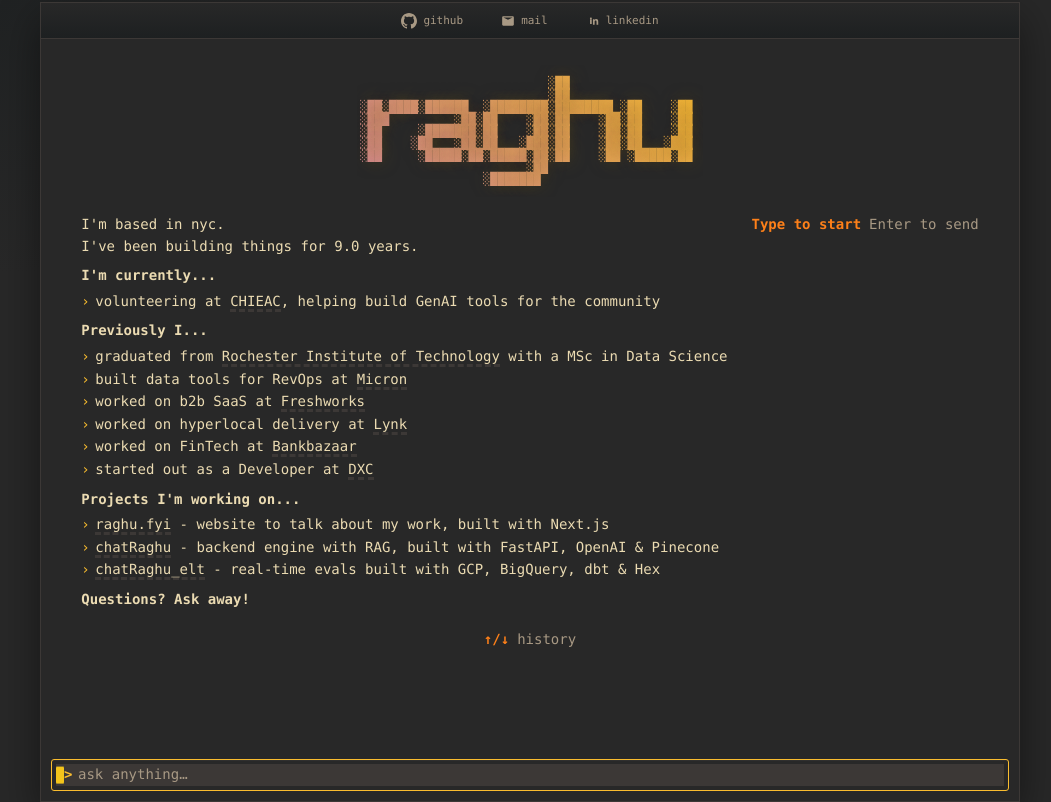
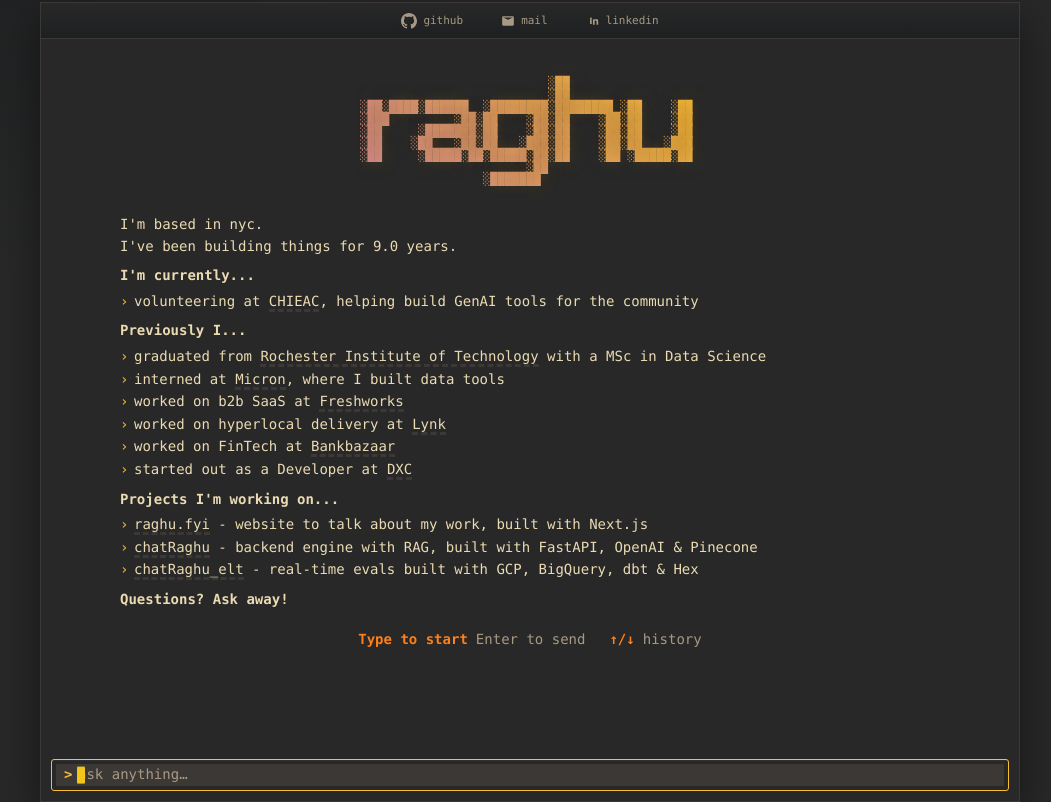
Before and after one commit to raghunandan-r/chatraghu-nextjs, a Next.js app: page / in a window 1280 px wide. Shown: the whole page, without its empty margins (110-1161 px from the left). Built offline with nearby package versions, Linux system fonts and the light colour scheme.

Commit message:
hydration and ui fix

```diff
--- a/app/(chat)/page.tsx
+++ b/app/(chat)/page.tsx
@@ -1,5 +1,10 @@
 import Terminal from '@/components/terminal';
 
 export default function Page() {
-  return <Terminal />;
+  const start = new Date('2013-08-13T00:00:00Z');
+  const now = new Date();
+  const diffMs = now.getTime() - start.getTime();
+  const years = diffMs / (1000 * 60 * 60 * 24 * 365.2425) - 2.5;
+  const yearsSince2013 = years.toFixed(1);
+  return <Terminal yearsSince2013={yearsSince2013} />;
 }
--- /dev/null
+++ b/app/globals.css
@@ -0,0 +1,110 @@
+/* Global styles extracted from the terminal component to prevent FOUC */
+
+.shell {
+  --bg0: #282828;
+  --bg1: #3c3836;
+  --bg:  #1d2021;
+  --fg:  #ebdbb2;
+  --muted: #a89984;
+  --blue: #83a598;
+  --aqua: #8ec07c;
+  --yellow: #fabd2f;
+  --orange: #fe8019;
+  --red: #fb4934;
+  --purple: #d3869b;
+
+  min-height: 100dvh;
+  padding: 2px;
+  padding-bottom: env(safe-area-inset-bottom);
+  background: radial-gradient(1200px 600px at 0% -10%, var(--bg) 0%, var(--bg0) 60%);
+  color: var(--fg);
+}
+.window {
+  position: relative;
+  display: grid;
+  grid-template-rows: 36px 1fr auto;
+  max-width: 980px;
+  height: 100dvh;
+  margin: 0 auto;
+  border: 1px solid var(--bg1);
+  border-radius: 0px;
+  background: var(--bg0);
+  box-shadow: 0 16px 40px rgba(0, 0, 0, 0.45);
+  overflow: hidden;
+}
+.titlebar {
+  display: flex;
+  align-items: center;
+  justify-content: center;
+  padding: 0 12px;
+  background: linear-gradient(180deg, var(--bg0), var(--bg));
+  border-bottom: 1px solid var(--bg1);
+  user-select: none;
+}
+.nav { display: flex; align-items: center; justify-content: center; gap: 16px; flex-wrap: wrap; }
+.social-link {
+  display: flex;
+  align-items: center;
+  gap: 6px;
+  padding: 6px 10px;
+  font: 11px ui-monospace, SFMono-Regular, Menlo, Consolas, monospace;
+  color: var(--muted);
+  text-decoration: none;
+  border-radius: 6px;
+  border: 1px solid transparent;
+  transition: all 0.2s ease;
+}
+.social-link:hover {
+  color: var(--fg);
+  background: var(--bg1);
+  border-color: var(--yellow);
+  transform: translateY(-1px);
+}
+.braille { color: var(--aqua); font-weight: 800; letter-spacing: 1px; display: inline-block; min-width: 1ch; }
+.idle { color: var(--muted); }
+
+.intro-block { padding: 8px 6px 14px 6px; display: grid; place-items: center; }
+@media (max-width: 768px) { .intro-block { padding: 4px 3px 8px 3px; } }
+
+.help { margin-top: 16px; display: flex; flex-wrap: wrap; justify-content: center; gap: 14px 24px; align-items: baseline; }
+/* Ensure the intro column occupies a full row so hint items appear beneath it */
+.help .intro { flex: 0 0 100%; width: 100%; }
+.intro { max-width: 820px; text-align: left; color: var(--fg); }
+.intro-line { margin: 2px 0; color: var(--fg); }
+.intro-section { margin: 10px 0 6px; color: var(--fg); }
+.intro-section strong { font-weight: 700; }
+.intro-list { list-style: none; padding: 0; margin: 4px 0 10px; }
+.intro-list li { position: relative; padding-left: 14px; margin: 3px 0; }
+.intro-list li::before { content: '›'; position: absolute; left: 0; top: 0; color: var(--yellow); }
+.intro-link { color: var(--fg); text-decoration: none; border-bottom: 3px dashed var(--bg1); text-underline-offset: 5px; }
+.intro-link:hover { color: var(--yellow); border-bottom-color: var(--yellow); }
+@media (max-width: 768px) { .help { margin-top: 8px; gap: 8px 16px; font-size: 12px; } }
+.cmd { color: var(--orange); font-weight: 600; }
+.desc { color: var(--muted); margin-left: 8px; }
+
+.term { margin: 0; padding: 18px; overflow: auto; background: var(--bg0); color: var(--fg); -webkit-font-smoothing: antialiased; text-rendering: optimizeLegibility; overscroll-behavior: contain; scrollbar-width: thin; scrollbar-color: var(--yellow) var(--bg1); }
+.term::-webkit-scrollbar { width: 8px; }
+.term::-webkit-scrollbar-track { background: var(--bg1); border-radius: 4px; }
+.term::-webkit-scrollbar-thumb { background: #fabd2f; border-radius: 4px; }
+.term::-webkit-scrollbar-thumb:hover { background: #fabd2f; }
+.stream { margin: 0; white-space: pre-wrap; word-break: break-word; font: 12px ui-monospace, SFMono-Regular, Menlo, Consolas, monospace; letter-spacing: .2px; }
+
+.row { padding: 10px; background: var(--bg0); border-top: 0px solid var(--bg1); }
+.box { position: relative; display: flex; align-items: center; background: var(--bg0); border: 1px solid var(--bg1); border-radius: 3px; padding: 4px 4px; border-color: #fabd2f; box-shadow: inset 0 1px 0 rgba(255,255,255,0.03); }
+.prompt { position: absolute; left: 12px; top: 50%; transform: translateY(-50%); color: #fabd2f; font-weight: 700; pointer-events: none; }
+.inp { flex: 1; background: transparent; color: var(--fg); border: 0; padding-left: 22px; outline: none; font: inherit; caret-color: transparent; }
+.inp::placeholder { color: var(--muted); }
+.inp:focus { background: var(--bg1); }
+.measure { position: absolute; left: 34px; top: 50%; transform: translateY(-50%); white-space: pre; font: inherit; color: transparent; pointer-events: none; }
+.measure-end { visibility: hidden; }
+.sel { position: absolute; top: 7px; height: calc(100% - 14px); background: rgba(250, 189, 47, 0.25); border: 1px solid rgba(250, 189, 47, 0.35); border-radius: 2px; opacity: 0; pointer-events: none; }
+#banner-small { display: none; }
+.fat-caret { position: absolute; top: 50%; left: 25px; transform: translateY(-50%); display: inline-block; background-color: rgb(243, 196, 27); width: 8px; height: 1.2em; animation: blink 1s steps(1) infinite; border-radius: 1px; }
+.ghost-caret { position: absolute; top: 50%; left: 25px; transform: translateY(-50%); display: inline-block; background-color: transparent; width: 8px; height: 1.2em; border-radius: 1px; }
+.raghu-prefix { color: #fabd2f; font-weight: 700; }
+@keyframes blink { 0% { opacity: 1; } 49% { opacity: 1; } 50% { opacity: 0; } 100% { opacity: 0; } }
+
+#banner-large, #banner-small { max-width: 100%; overflow-x: auto; scrollbar-width: none; }
+#banner-large::-webkit-scrollbar, #banner-small::-webkit-scrollbar { display: none; }
+#banner-large { display: block; margin: 0; white-space: pre; text-shadow: 0 0 18px rgba(134, 109, 10, 0.34); font: 12px ui-monospace, SFMono-Regular, Menlo, Consolas, monospace; color:rgb(244, 243, 205); text-align: center; line-height: 1; background-image: linear-gradient(45deg,#d3869b, #fabd2f); -webkit-background-clip: text; background-clip: text; color: transparent; }
+@media (max-width: 768px) { #banner-large { display: none; } #banner-small { display: block; margin: 0; white-space: pre; text-shadow: 0 0 18px rgba(134, 109, 10, 0.34); font: 12px ui-monospace, SFMono-Regular, Menlo, Consolas, monospace; color:rgb(244, 243, 205); text-align: center; line-height: 1; background-image: linear-gradient(45deg,#d3869b, #fabd2f); -webkit-background-clip: text; background-clip: text; color: transparent; } }
--- a/components/terminal/Input.tsx
+++ b/components/terminal/Input.tsx
@@ -1,4 +1,4 @@
-import React from 'react';
+import React, { useEffect } from 'react';
 
 type CaretRefs = {
   inputRef: React.RefObject<HTMLInputElement>;
@@ -41,6 +41,11 @@ export default function InputBar({
   updateCaretAndSelection,
 }: Props) {
   const { inputRef, measureStartRef, measureEndRef, caretRef, selectionRef } = refsFromCaretHook;
+
+  // Ensure caret is positioned correctly on mount before any user interaction
+  useEffect(() => {
+    updateCaretAndSelection();
+  }, [updateCaretAndSelection]);
 
   return (
     <form
--- a/components/terminal/Intro.tsx
+++ b/components/terminal/Intro.tsx
@@ -1,14 +1,6 @@
-import { useMemo } from 'react';
 import { BANNER_large, BANNER_small } from './constants';
 
-export default function Intro() {
-  const yearsSince2013 = useMemo(() => {
-    const start = new Date('2013-08-13T00:00:00Z');
-    const now = new Date();
-    const diffMs = now.getTime() - start.getTime();
-    const years = diffMs / (1000 * 60 * 60 * 24 * 365.2425) - 2.5;
-    return years.toFixed(1);
-  }, []);
+export default function Intro({ yearsSince2013 }: { yearsSince2013: string }) {
 
   return (
     <div className="intro-block" aria-hidden="false">
@@ -27,7 +19,7 @@ export default function Intro() {
           <p className="intro-section"><strong>Previously I...</strong></p>
           <ul className="intro-list">
             <li>graduated from <a href="https://www.rit.edu/" target="_blank" className="intro-link" rel="noreferrer">Rochester Institute of Technology</a> with a MSc in Data Science</li>
-            <li>built data tools for RevOps at <a href="https://www.micron.com/" target="_blank" className="intro-link" rel="noreferrer">Micron</a></li>
+            <li>interned at <a href="https://www.micron.com/" target="_blank" className="intro-link" rel="noreferrer">Micron</a>, where I built data tools</li>
             <li>worked on b2b SaaS at <a href="https://www.freshworks.com/" target="_blank" className="intro-link" rel="noreferrer">Freshworks</a></li>
             <li>worked on hyperlocal delivery at <a href="https://www.lynk.co.in/" target="_blank" className="intro-link" rel="noreferrer">Lynk</a></li>
             <li>worked on FinTech at <a href="https://www.bankbazaar.com/" target="_blank" className="intro-link" rel="noreferrer">Bankbazaar</a></li>
--- a/components/terminal/index.tsx
+++ b/components/terminal/index.tsx
@@ -14,7 +14,7 @@ import { useChatStream } from '@/hooks/use-chat-stream';
 import { useScrollToBottom } from '@/hooks/use-scroll-to-bottom';
 import { useInputHistory } from '@/hooks/use-input-history';
 
-export default function Terminal() {
+export default function Terminal({ yearsSince2013 }: { yearsSince2013: string }) {
   const [messagesContainerRef, messagesEndRef] = useScrollToBottom<HTMLPreElement>();
   const [input, setInput] = useState('');
 
@@ -48,7 +48,7 @@ export default function Terminal() {
       <div className="window">
         <Titlebar />
         <div className="term">
-          <Intro />
+          <Intro yearsSince2013={yearsSince2013}/>
           <Stream lines={lines} messagesContainerRef={messagesContainerRef} messagesEndRef={messagesEndRef} />
         </div>
         <InputBar
@@ -134,6 +134,8 @@ export default function Terminal() {
         @media (max-width: 768px) { .intro-block { padding: 4px 3px 8px 3px; } }
 
         .help { margin-top: 16px; display: flex; flex-wrap: wrap; justify-content: center; gap: 14px 24px; align-items: baseline; }
+        /* Ensure the intro column occupies a full row so hint items appear beneath it */
+        .help .intro { flex: 0 0 100%; width: 100%; }
         .intro { max-width: 820px; text-align: left; color: var(--fg); }
         .intro-line { margin: 2px 0; color: var(--fg); }
         .intro-section { margin: 10px 0 6px; color: var(--fg); }
@@ -164,8 +166,8 @@ export default function Terminal() {
         .measure-end { visibility: hidden; }
         .sel { position: absolute; top: 7px; height: calc(100% - 14px); background: rgba(250, 189, 47, 0.25); border: 1px solid rgba(250, 189, 47, 0.35); border-radius: 2px; opacity: 0; pointer-events: none; }
         #banner-small { display: none; }
-        .fat-caret { position: absolute; top: 50%; transform: translateY(-50%); display: inline-block; background-color: rgb(243, 196, 27); width: 8px; height: 1.2em; animation: blink 1s steps(1) infinite; border-radius: 1px; }
-        .ghost-caret { position: absolute; top: 50%; transform: translateY(-50%); display: inline-block; background-color: transparent; width: 8px; height: 1.2em; border-radius: 1px; }
+        .fat-caret { position: absolute; top: 50%; left: 25px; transform: translateY(-50%); display: inline-block; background-color: rgb(243, 196, 27); width: 8px; height: 1.2em; animation: blink 1s steps(1) infinite; border-radius: 1px; }
+        .ghost-caret { position: absolute; top: 50%; left: 25px; transform: translateY(-50%); display: inline-block; background-color: transparent; width: 8px; height: 1.2em; border-radius: 1px; }
         :global(.raghu-prefix) { color: #fabd2f; font-weight: 700; }
         @keyframes blink { 0% { opacity: 1; } 49% { opacity: 1; } 50% { opacity: 0; } 100% { opacity: 0; } }
 
```
Also changed, not shown: app/layout.tsx (+4 -12 lines).
